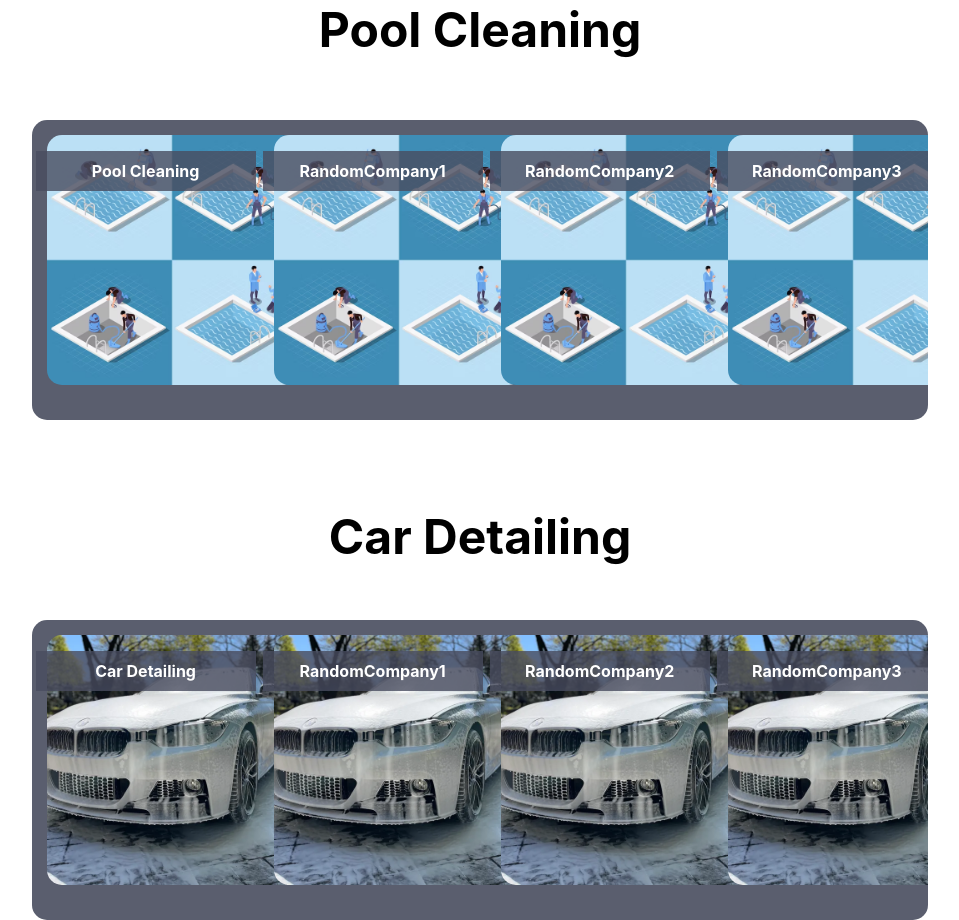
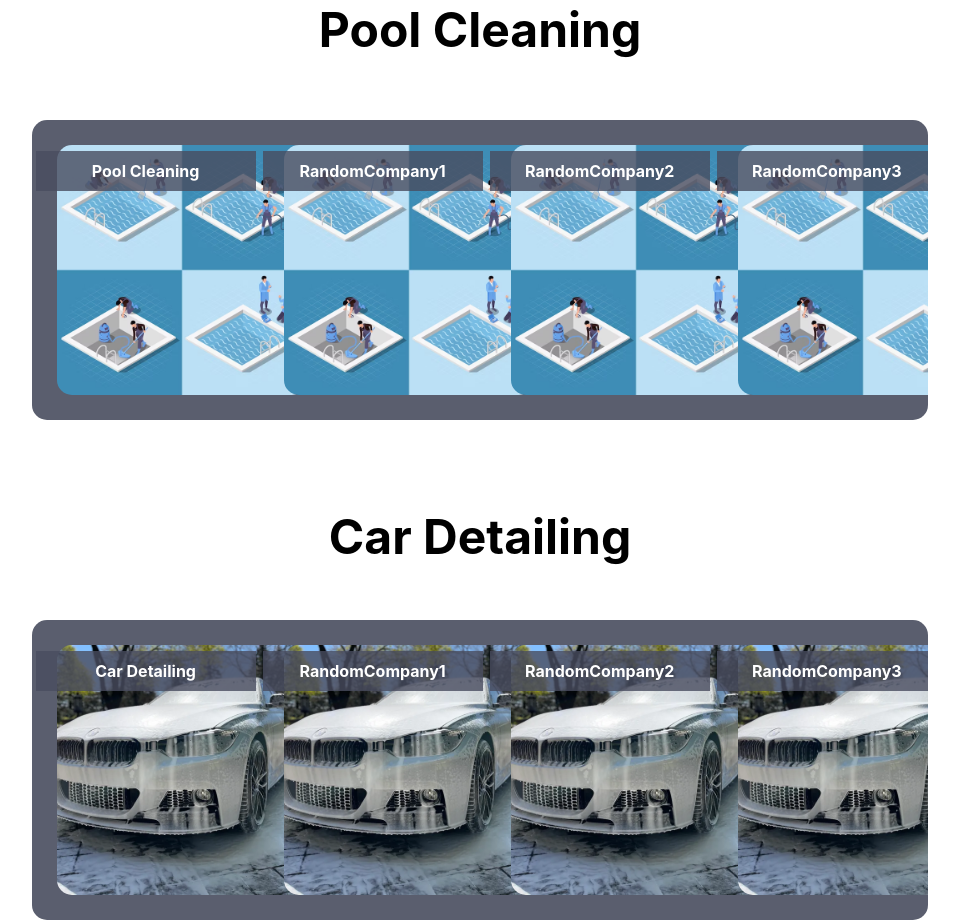
Before and after one commit to ianwhite355/find-a-pro, a React (Create React App) app in the folder my-app/: page / in a window 1280 px wide. Shown: the part 880-1800 px from the top of the page, without its empty margins (160-1119 px from the left). Built offline with nearby package versions, Linux system fonts and the light colour scheme.

Commit message:
another test for media

```diff
--- a/my-app/src/header.js
+++ b/my-app/src/header.js
@@ -37,9 +37,10 @@ const Heading = styled.div`
     justify-content: space-between;
     height: 75px;
 
-    /* @media (min-width: 700px) and (max-width: 1200px) {
-        height: 75px;
-    } */
+    @media (min-width: 200px) and (max-width: 700px) {
+        height: 60px;
+        font-size: .5em;
+    }
 
 `
 
@@ -135,10 +136,13 @@ const ContactLink = styled(Link)`
 `;
 
 const Headertext = styled.h1`
-position: relative;
-bottom: 5px;
+    position: relative;
+    bottom: 5px;
     padding-left: 25px;
     color: white;
+    @media (min-width: 200px) and (max-width: 700px) {
+        margin-top: 25px;
+    }
 `
 
 const ImageHome = styled.p`
--- a/my-app/src/homepage.js
+++ b/my-app/src/homepage.js
@@ -17,7 +17,7 @@ const HomePage = () => {
     };
 
     return (
-        <div>
+        <DisFlex>
         <MainBar>
             <SearchBar>
                 <SearchInput type="text" placeholder="Search" value={searchValue} onChange={handleInputChange}/>
@@ -66,10 +66,14 @@ const HomePage = () => {
             </MyProjects>
 
         </Background>
-        </div>
+        </DisFlex>
     )
 
 }
+
+const DisFlex = styled.div`
+
+`
 
 const MainBar = styled.div`
     background-color:blue;
@@ -80,6 +84,11 @@ const MainBar = styled.div`
     left: 50%;
     transform: translate(-50%, -50%);
     border-radius:10px;
+
+    @media (min-width: 200px) and (max-width: 700px) {
+        width: 80%;
+    }
+
 `;
 
 const SearchBar = styled.form`
@@ -130,6 +139,11 @@ const WindowTitle = styled.p`
     position: relative;
     top: 250px;
     color: black;
+
+    @media (min-width: 200px) and (max-width: 700px) {
+        font-size: 2.2em;
+    }
+
 `
 
 const Window = styled.div`
@@ -145,14 +159,16 @@ const Window = styled.div`
     border-radius: 15px;
     height: 300px;
     overflow-x: scroll;
+    overflow-y: hidden;
 
     scrollbar-width: thin;
     scrollbar-color: #888888 #f4f4f4;
     scrollbar-track-color: #f4f4f4;
     scrollbar-face-color: #888888;
 
-    @media (min-width: 700px) and (max-width: 1200px) {
+    @media (min-width: 200px) and (max-width: 1200px) {
         height: 225px;
+        top: 550px;
     }
 
     @media (min-width: 1922px) and (max-width: 2562px) {
@@ -181,11 +197,15 @@ const PoolTitle = styled.p`
     position: relative;
     top: 650px;
     color: black;
+
+    @media (min-width: 200px) and (max-width: 700px) {
+        font-size: 2.5em;
+        top: 550px;
+    }
+
 `
 
 const Pool = styled.div`
-
-
     display: flex;
     flex-wrap: nowrap;
     position: absolute;
@@ -198,14 +218,16 @@ const Pool = styled.div`
     border-radius: 15px;
     height: 300px;
     overflow-x: scroll;
+    overflow-y: hidden;
 
     scrollbar-width: thin;
     scrollbar-color: #888888 #f4f4f4;
     scrollbar-track-color: #f4f4f4;
     scrollbar-face-color: #888888;
 
-    @media (min-width: 700px) and (max-width: 1200px) {
+    @media (min-width: 200px) and (max-width: 600px) {
         height: 225px;
+        top: 950px;
     }
 
     @media (min-width: 1922px) and (max-width: 2562px) {
@@ -234,6 +256,12 @@ const CarTitle = styled.p`
     position: relative;
     top: 1050px;
     color: black;
+
+    @media (min-width: 200px) and (max-width: 700px) {
+        font-size: 2.5em;
+        top: 850px;
+    }
+
 `
 
 const Car = styled.div`
@@ -249,14 +277,16 @@ const Car = styled.div`
     border-radius: 15px;
     height: 300px;
     overflow-x: scroll;
+    overflow-y: hidden;
 
     scrollbar-width: thin;
     scrollbar-color: #888888 #f4f4f4;
     scrollbar-track-color: #f4f4f4;
     scrollbar-face-color: #888888;
 
-    @media (min-width: 700px) and (max-width: 1200px) {
+    @media (min-width: 200px) and (max-width: 1200px) {
         height: 225px;
+        top: 1350px;
     }
 
     @media (min-width: 1922px) and (max-width: 2562px) {
@@ -285,6 +315,13 @@ const ADiv = styled.div`
     height: 100px;
     width: 100px;
     width: 22%;
+
+    @media (min-width: 200px) and (max-width: 700px) {
+        margin-right: 75px;
+        width: 100px;
+        height: 100px;
+    }
+
 `;
 
 const ProjectImg = styled.img`
@@ -294,10 +331,12 @@ const ProjectImg = styled.img`
     object-fit: cover;
     opacity: 1;
     transition: opacity 0.3s ease;
+    margin: 10px;
 
-    @media (min-width: 700px) and (max-width: 1200px) {
-        width: 175px;
-        height: 175px;
+    @media (min-width: 200px) and (max-width: 700px) {
+        width: 160px;
+        height: 160px;
+        flex-shrink: 0;
     }
 
     @media (min-width: 1922px) and (max-width: 2562px) {
@@ -321,9 +360,13 @@ const ProjectName = styled.p`
     transition: opacity 0.3s ease;
     text-align: center;
     z-index: 1;
-    /* ${ADiv}:hover & {
-    opacity: 1;
-    } */
+
+    @media (min-width: 200px) and (max-width: 700px) {
+        width: 85px;
+        font-size: 0.8em;
+        margin-left: 37.5px; /* Half of the width */
+    }
+
 `;
 
 const ProjectBook = styled.p`
@@ -339,6 +382,13 @@ const ProjectBook = styled.p`
     transition: opacity 0.3s ease;
     text-align: center;
     z-index: 1;
+
+    @media (min-width: 200px) and (max-width: 700px) {
+        width: 85px;
+        font-size: 0.8em;
+        margin-left: 37.5px;
+    }
+
     ${ADiv}:hover & {
     opacity: 1;
     }
```
